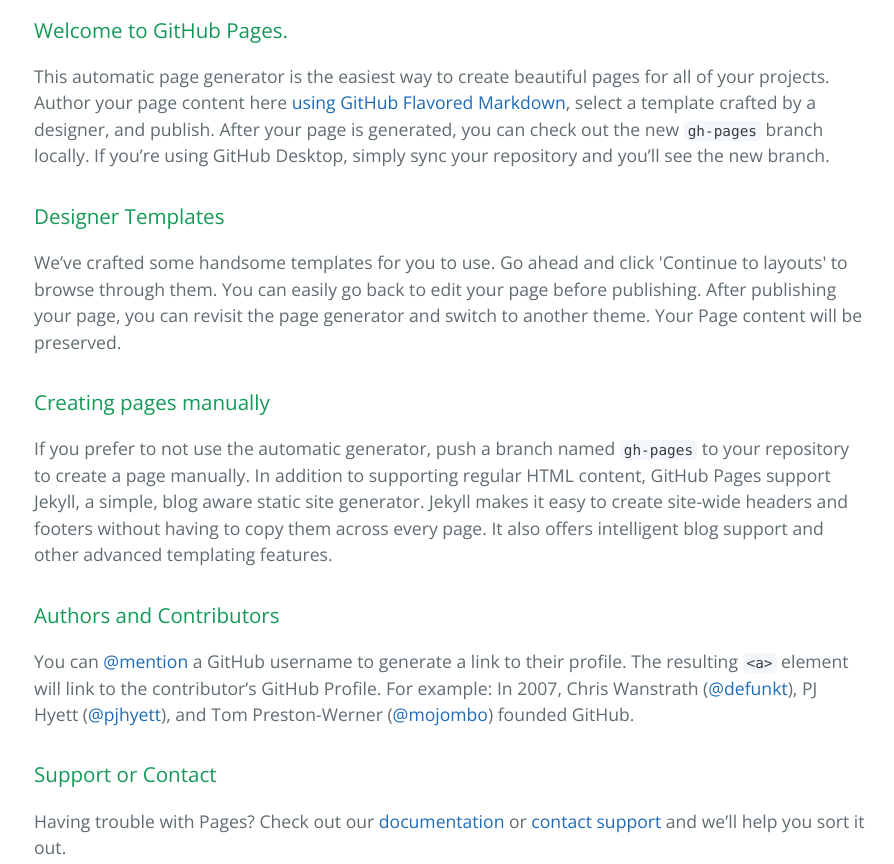
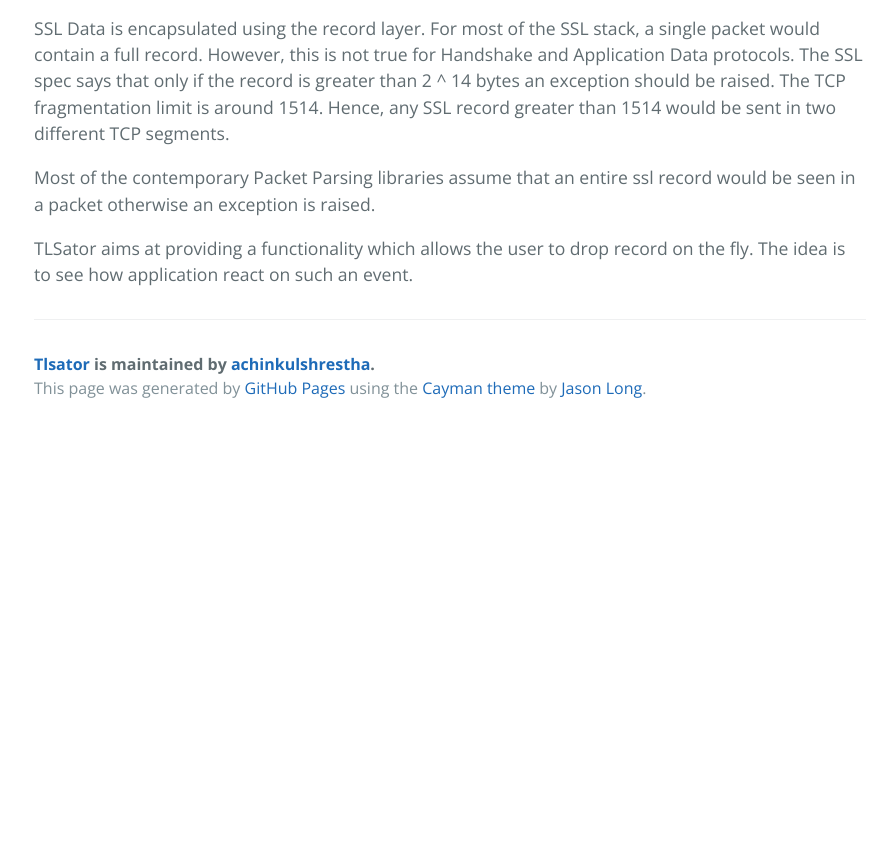
Before and after one commit to ackul/tlsator, a plain HTML site: page index.html in a window 1280 px wide. Shown: the part 400-1264 px from the top of the page, without its empty margins (190-1084 px from the left). After the commit the page ends 832 px from the top, so only its background shows below. Drawn offline with nearby package versions, Linux system fonts and the light colour scheme.

```diff
--- a/index.html
+++ b/index.html
@@ -19,30 +19,11 @@
     </section>
 
     <section class="main-content">
-      <h3>
-<a id="welcome-to-github-pages" class="anchor" href="#welcome-to-github-pages" aria-hidden="true"><span class="octicon octicon-link"></span></a>Welcome to GitHub Pages.</h3>
+      <p>SSL Data is encapsulated using the record layer. For most of the SSL stack, a single packet would contain a full record. However, this is not true for Handshake and Application Data protocols. The SSL spec says that only if the record is greater than 2 ^ 14 bytes an exception should be raised. The TCP fragmentation limit is around 1514. Hence, any SSL record greater than 1514 would be sent in two different TCP segments.</p>
 
-<p>This automatic page generator is the easiest way to create beautiful pages for all of your projects. Author your page content here <a href="https://guides.github.com/features/mastering-markdown/">using GitHub Flavored Markdown</a>, select a template crafted by a designer, and publish. After your page is generated, you can check out the new <code>gh-pages</code> branch locally. If you’re using GitHub Desktop, simply sync your repository and you’ll see the new branch.</p>
+<p>Most of the contemporary Packet Parsing libraries assume that an entire ssl record would be seen in a packet otherwise an exception is raised.</p>
 
-<h3>
-<a id="designer-templates" class="anchor" href="#designer-templates" aria-hidden="true"><span class="octicon octicon-link"></span></a>Designer Templates</h3>
-
-<p>We’ve crafted some handsome templates for you to use. Go ahead and click 'Continue to layouts' to browse through them. You can easily go back to edit your page before publishing. After publishing your page, you can revisit the page generator and switch to another theme. Your Page content will be preserved.</p>
-
-<h3>
-<a id="creating-pages-manually" class="anchor" href="#creating-pages-manually" aria-hidden="true"><span class="octicon octicon-link"></span></a>Creating pages manually</h3>
-
-<p>If you prefer to not use the automatic generator, push a branch named <code>gh-pages</code> to your repository to create a page manually. In addition to supporting regular HTML content, GitHub Pages support Jekyll, a simple, blog aware static site generator. Jekyll makes it easy to create site-wide headers and footers without having to copy them across every page. It also offers intelligent blog support and other advanced templating features.</p>
-
-<h3>
-<a id="authors-and-contributors" class="anchor" href="#authors-and-contributors" aria-hidden="true"><span class="octicon octicon-link"></span></a>Authors and Contributors</h3>
-
-<p>You can <a href="https://github.com/blog/821" class="user-mention">@mention</a> a GitHub username to generate a link to their profile. The resulting <code>&lt;a&gt;</code> element will link to the contributor’s GitHub Profile. For example: In 2007, Chris Wanstrath (<a href="https://github.com/defunkt" class="user-mention">@defunkt</a>), PJ Hyett (<a href="https://github.com/pjhyett" class="user-mention">@pjhyett</a>), and Tom Preston-Werner (<a href="https://github.com/mojombo" class="user-mention">@mojombo</a>) founded GitHub.</p>
-
-<h3>
-<a id="support-or-contact" class="anchor" href="#support-or-contact" aria-hidden="true"><span class="octicon octicon-link"></span></a>Support or Contact</h3>
-
-<p>Having trouble with Pages? Check out our <a href="https://help.github.com/pages">documentation</a> or <a href="https://github.com/contact">contact support</a> and we’ll help you sort it out.</p>
+<p>TLSator aims at providing a functionality which allows the user to drop record on the fly. The idea is to see how application react on such an event.</p>
 
       <footer class="site-footer">
         <span class="site-footer-owner"><a href="https://github.com/achinkulshrestha/tlsator">Tlsator</a> is maintained by <a href="https://github.com/achinkulshrestha">achinkulshrestha</a>.</span>
```
Also changed, not shown: params.json (+1 -1 lines).
